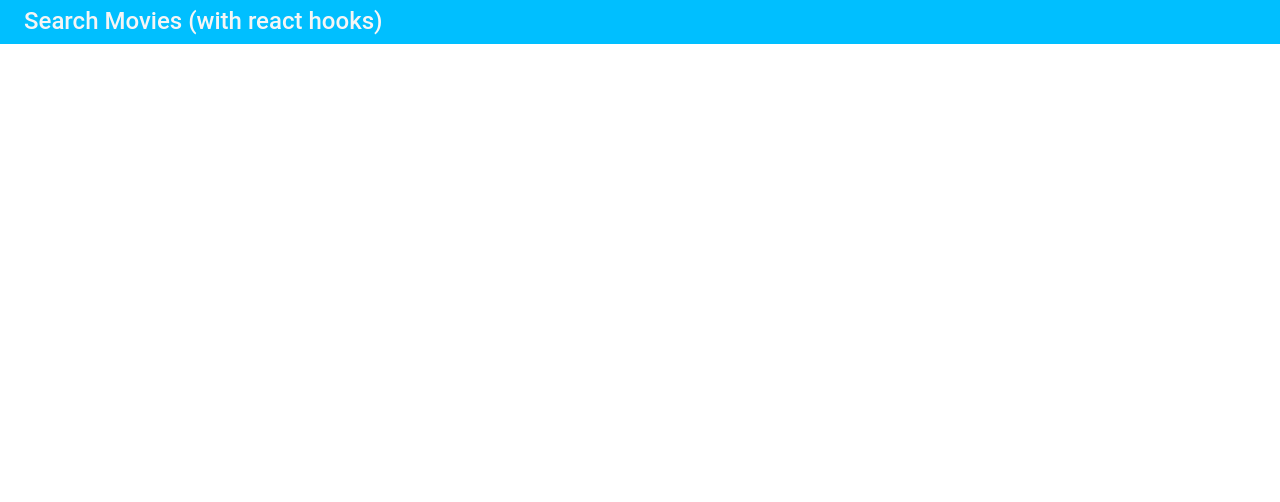
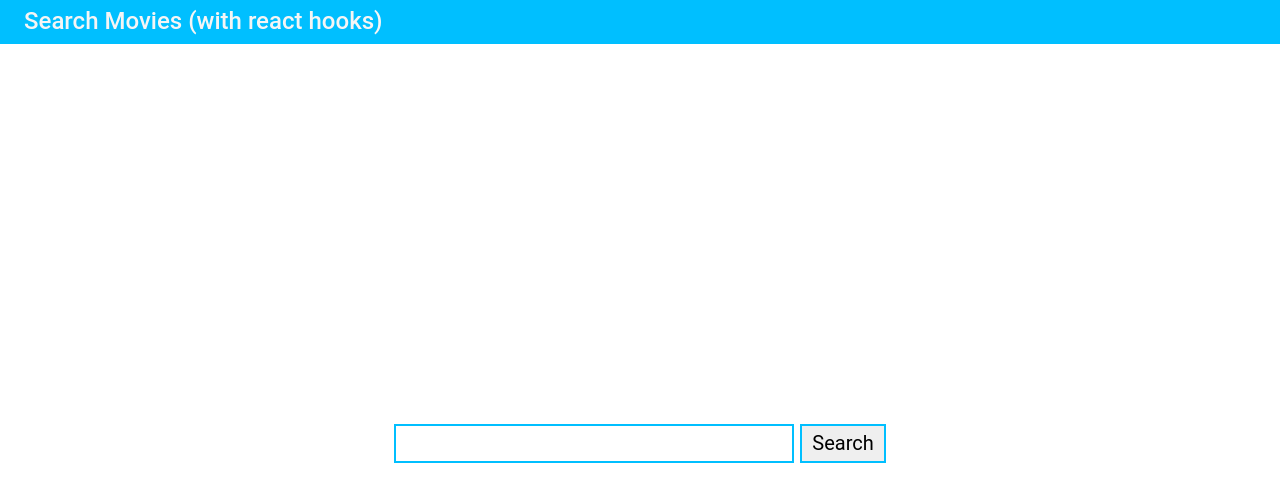
Before and after one commit to katzz0/search-movies-react-hooks, a React (Create React App) app: page / in a window 1280 px wide. Shown: the top 502 px of the page. Built offline with nearby package versions, Linux system fonts and the light colour scheme; no server answers.

Commit message:
Add a movies search field

```diff
--- /dev/null
+++ b/src/components/SearchField.tsx
@@ -0,0 +1,61 @@
+import React, { FormEvent, useState } from 'react'
+import styled from 'styled-components';
+
+interface Props {
+  className?: string;
+  searchRequest: (searchText: string) => void;
+}
+
+const Form = styled.form`
+  display: flex;
+  justify-content: center;
+`
+
+const Button = styled.button`
+  border: 2px solid deepskyblue;
+  font-size: 20px;
+  padding: .3em .5em;
+  margin-left: .3em;
+  cursor: pointer;
+
+  &:focus {
+    outline: none;
+  }
+
+  &:active {
+  background-color: deepskyblue;
+  color: whitesmoke;
+  }
+`
+
+const Input = styled.input`
+  border: 2px solid deepskyblue;
+  width: 400px;
+  max-width: 50%;
+  font-size: 20px;
+  padding: 0 .3em;
+
+  &:focus {
+    outline: none;
+  }
+`
+
+export default function SearchField({ className, searchRequest }: Props) {
+  const [searchText, setSearchText] = useState('')
+
+  const handleSubmit = (e: FormEvent) => {
+    e.preventDefault();
+    searchRequest(searchText);
+  }
+
+  return (
+    <Form className={className} onSubmit={handleSubmit}>
+      <Input
+        type="text"
+        value={searchText}
+        onChange={e => setSearchText(e.target.value)}
+      />
+      <Button>Search</Button>
+    </Form>
+  );
+}
--- a/src/components/layout/Header.tsx
+++ b/src/components/layout/Header.tsx
@@ -9,7 +9,6 @@ const Wrapper = styled.header`
   padding: 0.5rem 1.5rem;
   background-color: deepskyblue;
   color: whitesmoke;
-  font-family: 'Roboto', sans-serif;
 `
 
 const HeaderInner = styled.div`
--- /dev/null
+++ b/src/components/layout/MainContent.tsx
@@ -0,0 +1,17 @@
+import React, { PropsWithChildren } from 'react'
+import styled from 'styled-components';
+
+const Wrapper = styled.main`
+  display: flex;
+  flex-direction: column;
+  justify-content: center;
+  min-height: 100%;
+`
+
+export default function MainContent({ children }: PropsWithChildren<{}>) {
+  return (
+    <Wrapper>
+      { children }
+    </Wrapper>
+  );
+}
--- a/src/containers/App.tsx
+++ b/src/containers/App.tsx
@@ -1,15 +1,24 @@
 import React from 'react'
 import styled from 'styled-components'
 import Header from '../components/layout/Header'
+import SearchMoviesField from './SearchMoviesField';
+import MainContent from '../components/layout/MainContent';
 
 const Wrapper = styled.div`
   height: 100%;
+`
+
+const SearchMoviesFieldWithMargin = styled(SearchMoviesField)`
+  padding: .5em 0;
 `
 
 function App() {
   return (
     <Wrapper>
       <Header appName="Search Movies (with react hooks)" />
+      <MainContent>
+        <SearchMoviesFieldWithMargin />
+      </MainContent>
     </Wrapper>
   )
 }
--- /dev/null
+++ b/src/containers/SearchMoviesField.ts
@@ -0,0 +1,14 @@
+import {connect} from 'react-redux';
+import SearchField from '../components/SearchField';
+import { searchRequest as searchMoviesRequest } from '../store/movies/actions';
+
+export const mapDispatchToProps = {
+  searchRequest: (searchText: string) => searchMoviesRequest(searchText),
+};
+
+const SearchMoviesField = connect(
+  undefined,
+  mapDispatchToProps,
+)(SearchField);
+
+export default SearchMoviesField;
--- a/src/styles/global.ts
+++ b/src/styles/global.ts
@@ -9,6 +9,7 @@ export default createGlobalStyle`
     width: 100%;
     height: 100%;
     overflow: hidden;
+    font-family: 'Roboto', sans-serif;
 
     > * {
       height: 100%;
```
